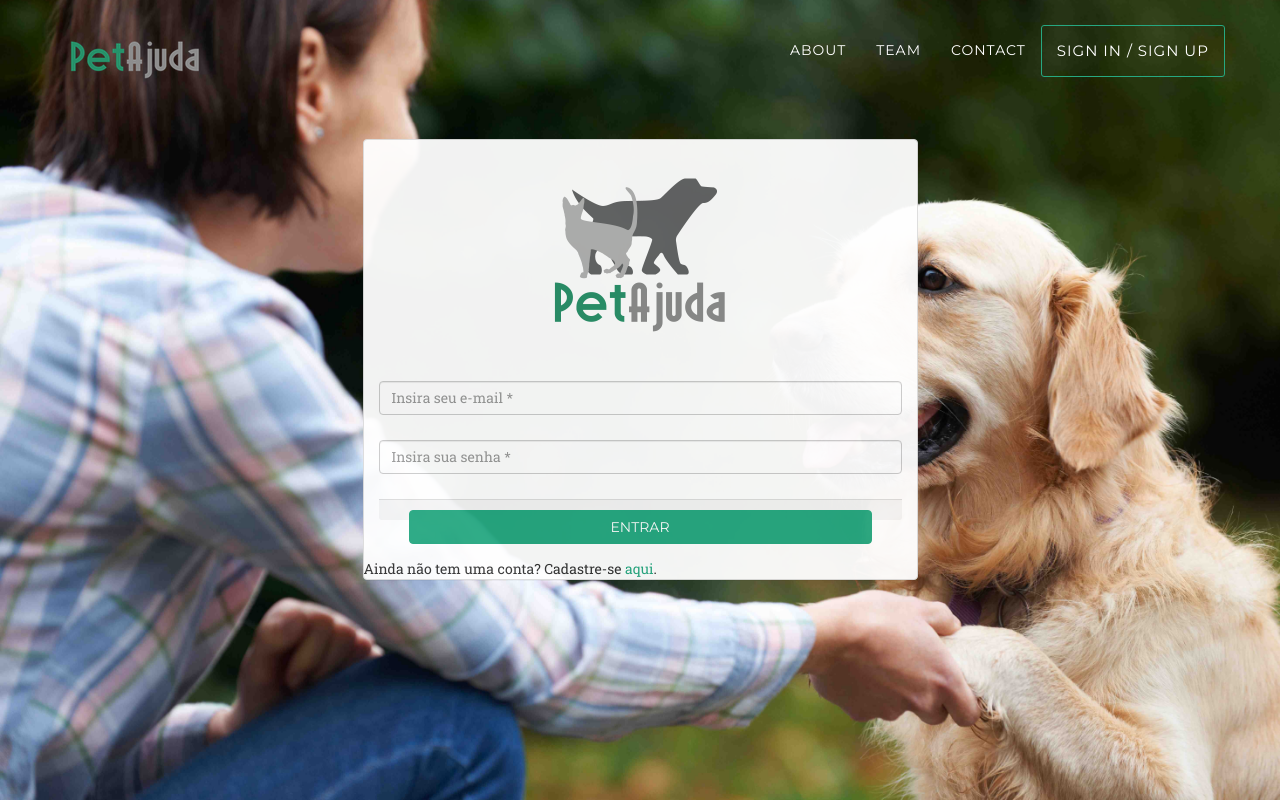
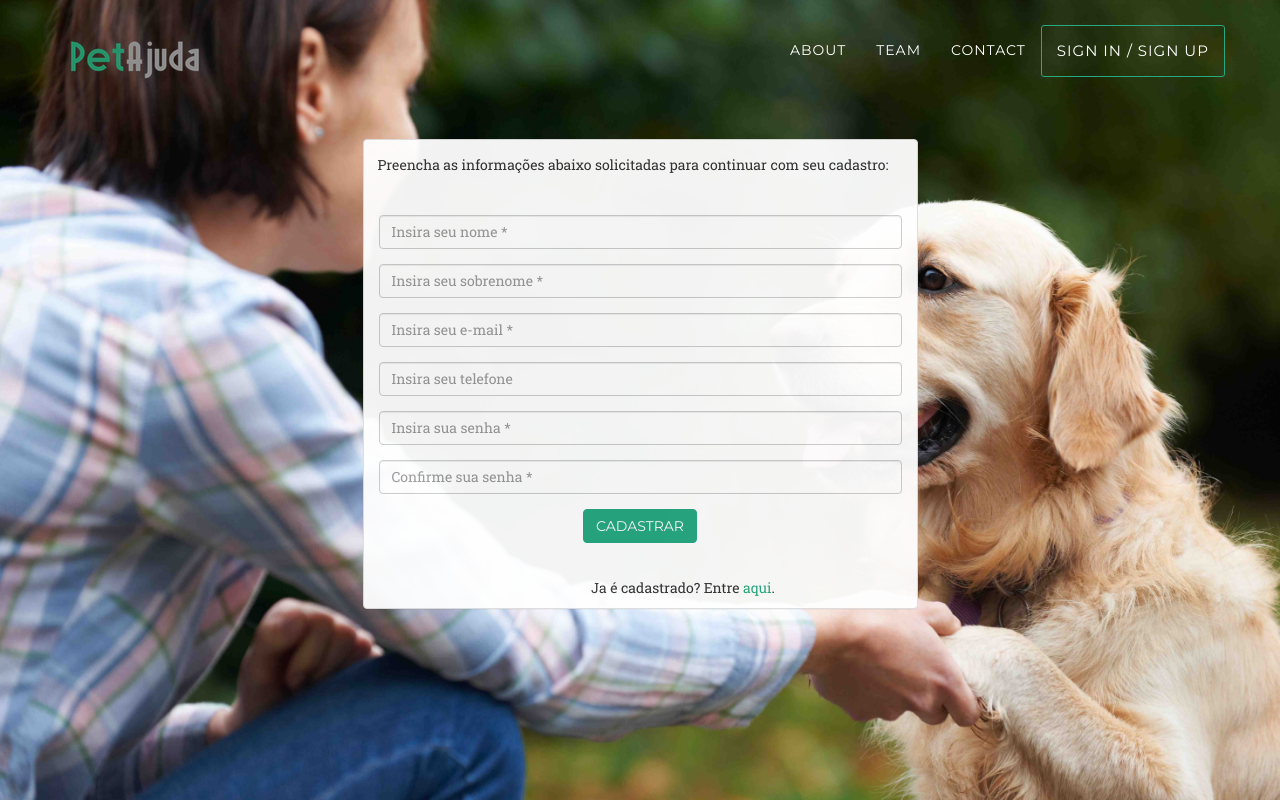
Before and after one commit to migvasc/testegit, a PHP site: page /cadastro.php in a window 1280 px wide. Run offline with PHP 8.4, Linux system fonts and the light colour scheme; some web fonts are replaced.

Commit message:
Atualizando form do cadastro

```diff
--- a/cadastro.php
+++ b/cadastro.php
@@ -77,29 +77,48 @@
                     <div class="col-lg-6 col-md-8 col-sm-10 col-xs-10 col-lg-offset-3 col-md-offset-2 col-sm-offset-1 col-xs-offset-1 fade">
                         <div class="panel panel-default" id="painel-login">
                             <div class="panel-body">
-                                <div class="col-lg-12 col-md-12 col-sm-12 col-xs-12 logo-icone" id="icone-painel-login"></div>
-                                <form class="form-horizontal" role="form">
-                                    <div class="form-group">
-                                        <div class="col-lg-12 col-md-12 col-sm-12 col-xs-12">
-                                        <input type="text" class="form-control" placeholder="Insira seu e-mail *" id="e-mail" required data-validation-required-message="Please enter your name.">
-                                        <p class="help-block text-danger"></p>
+                                <form name="cadastro" id="cadastroForm" novalidate>
+                                    <div class="row">
+                                        &emsp;Preencha as informações abaixo solicitadas para continuar com seu cadastro:
+                                        <br />&emsp;<br />&emsp;
+                                        <div class="col-md-12">
+                                            <div class="form-group">
+                                                <input type="text" class="form-control" placeholder="Insira seu nome *" id="nome" required data-validation-required-message="Por favor, insira seu nome.">
+                                                <p class="help-block text-danger"></p>
+                                            </div>
+                                            <div class="form-group">
+                                                <input type="text" class="form-control" placeholder="Insira seu sobrenome *" id="sobrenome" required data-validation-required-message="Por favor, insira seu sobrenome.">
+                                                <p class="help-block text-danger"></p>
+                                            </div>
+                                            <div class="form-group">
+                                                <input type="email" class="form-control" placeholder="Insira seu e-mail *" id="email" required data-validation-required-message="Por favor, insira seu e-mail.">
+                                                <p class="help-block text-danger"></p>
+                                            </div>
+                                            <div class="form-group">
+                                                <input type="tel" class="form-control" placeholder="Insira seu telefone" id="phone">
+                                                <p class="help-block text-danger"></p>
+                                            </div>
+                                            <div class="form-group">
+                                                <input type="password" class="form-control" placeholder="Insira sua senha *" id="password" required data-validation-required-message="Por favor, insira uma senha.">
+                                                <p class="help-block text-danger"></p>
+                                            </div>
+                                            <div class="form-group">
+                                                <input type="password" class="form-control" placeholder="Confirme sua senha *" id="password" required data-validation-required-message="Por favor, confirme sua senha inserindo-a novamente no campo acima.">
+                                                <p class="help-block text-danger"></p>
+                                            </div>
                                         </div>
-                                    </div>
+                                        <div class="clearfix"></div>
+                                        <div class="col-lg-12 text-center">
 
-                                    <div class="form-group">
-                                        <div class="col-lg-12 col-md-12 col-sm-12 col-xs-12s">
-                                        <input type="password" class="form-control" placeholder="Insira sua senha *" id="senha" required data-validation-required-message="Please enter your name.">
-                                        <p class="help-block text-danger"></p>
-                                        </div>
-                                    </div>
-                                    <div class="panel-footer">
-                                        <div class="col-lg-12 col-md-12 col-sm-12 col-xs-12">
-                                        <button type="button" class="btn btn-primary full-height full-width" id="btn-login">Entrar</button>
+                                            <div id="success"></div>
+                                            <button type="submit" class="btn btn-primary">Cadastrar</button>
                                         </div>
                                     </div>
                                 </form>
                             </div>
-                             Ainda não tem uma conta? Cadastre-se <a href="cadastro.html" class="page-scroll">aqui</a>.
+                            <br />&emsp;&emsp;&emsp;&emsp;&emsp;&emsp;&emsp;&emsp;&emsp;&emsp;&emsp;&emsp;&emsp;&emsp;&emsp;&emsp;
+                            Ja é cadastrado? Entre <a href="login.php" class="page-scroll">aqui</a>.
+                             <p></p>
                         </div>
 
                     </div>
--- a/login.php
+++ b/login.php
@@ -100,7 +100,9 @@
                                     </div>
                                 </form>
                             </div>
-                             <label>Ainda não tem uma conta? Cadastre-se <a href="cadastro.php" class="page-scroll">aqui</a>.</label>
+                             &emsp;&emsp;&emsp;&emsp;&emsp;&emsp;&emsp;&emsp;&emsp;&emsp;&emsp;
+                             Ainda não tem uma conta? Cadastre-se <a href="cadastro.php" class="page-scroll">aqui</a>.
+                             <br /> &emsp;
                         </div>
 
                     </div>
```
